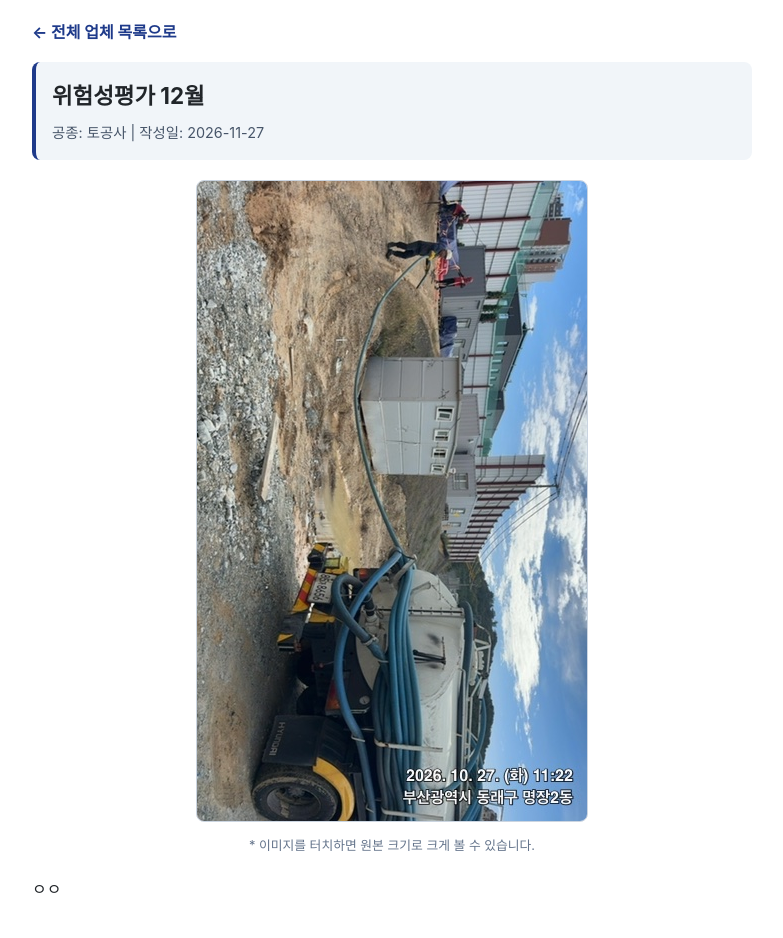
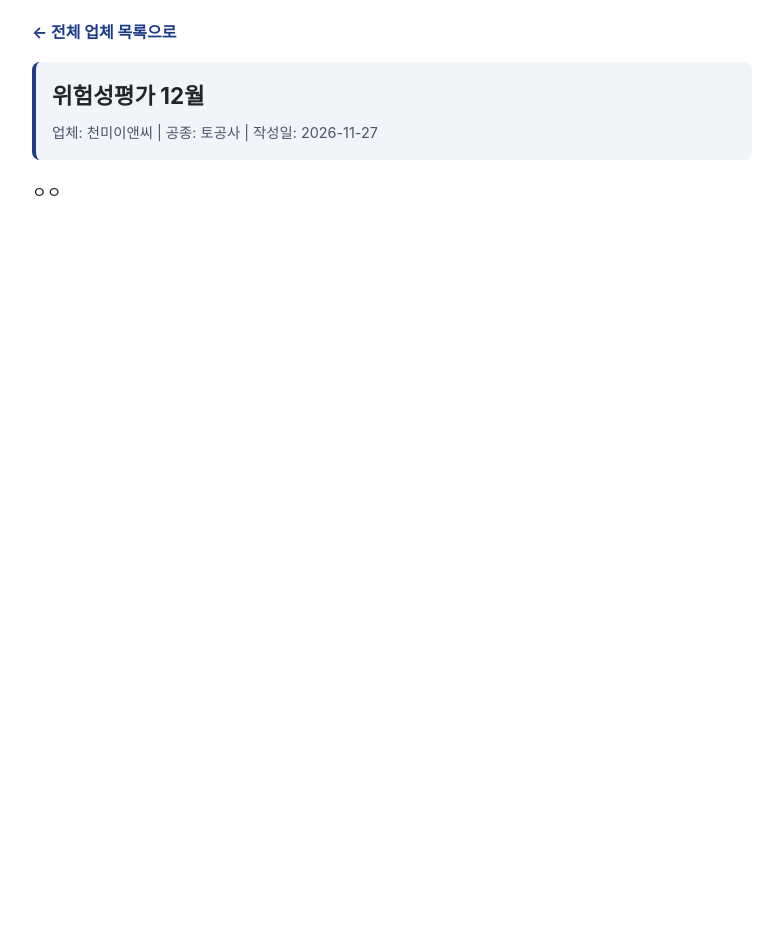
Before and after one commit to Coding-Safety/Coding-Safety.github.io, a Jekyll site: the page built from _posts/2026-11-27-115321.md, in a window 1280 px wide. Shown: the whole page, without its empty margins (248-1031 px from the left). Built offline with Jekyll 4.4.1, drawn with Linux system fonts in a browser that asks for light colours; after the commit the page ends 900 px from its top, so only the background shows below that.

Commit message:
Update post.html

```diff
--- a/_layouts/post.html
+++ b/_layouts/post.html
@@ -10,9 +10,10 @@
     .header-box { background: #f1f5f9; padding: 16px; border-radius: 8px; margin-bottom: 20px; border-left: 4px solid #1e3a8a; }
     h1 { margin: 0 0 8px 0; font-size: 1.4rem; }
     .meta { font-size: 0.9rem; color: #475569; }
-    .img-box { margin: 20px 0; text-align: center; }
-    .img-box img, .content img { max-width: 100%; height: auto; border: 1px solid #cbd5e1; border-radius: 8px; }
-    .img-guide { font-size: 0.8rem; color: #64748b; margin-top: 6px; }
+    .img-list { margin: 20px 0; }
+    .img-item { margin-bottom: 16px; text-align: center; }
+    .img-item img, .content img { max-width: 100%; height: auto; border: 1px solid #cbd5e1; border-radius: 8px; display: block; margin: 0 auto; }
+    .img-guide { font-size: 0.8rem; color: #64748b; text-align: center; margin-bottom: 12px; }
     table { width: 100%; border-collapse: collapse; margin: 16px 0; font-size: 0.95rem; }
     th, td { border: 1px solid #cbd5e1; padding: 10px; text-align: left; }
     th { background: #e2e8f0; }
@@ -22,15 +23,19 @@
   <a href="{{ '/' | relative_url }}" class="back-btn">← 전체 업체 목록으로</a>
   <div class="header-box">
     <h1>{{ page.title }}</h1>
-    <div class="meta">공종: {{ page.work_type }} | 작성일: {{ page.date | date: "%Y-%m-%d" }}</div>
+    <div class="meta">업체: {{ page.company }} | 공종: {{ page.work_type }} | 작성일: {{ page.date | date: "%Y-%m-%d" }}</div>
   </div>
 
-  {% if page.assessment_image %}
-  <div class="img-box">
-    <a href="{{ page.assessment_image | relative_url }}" target="_blank">
-      <img src="{{ page.assessment_image | relative_url }}" alt="{{ page.title }} 위험성평가표">
-    </a>
-    <div class="img-guide">* 이미지를 터치하면 원본 크기로 크게 볼 수 있습니다.</div>
+  {% if page.assessment_images %}
+  <div class="img-guide">* 이미지를 터치하면 원본 크기로 크게 볼 수 있습니다. (총 {{ page.assessment_images.size }}장)</div>
+  <div class="img-list">
+    {% for img in page.assessment_images %}
+    <div class="img-item">
+      <a href="{{ img | relative_url }}" target="_blank">
+        <img src="{{ img | relative_url }}" alt="{{ page.title }} 위험성평가표 {{ forloop.index }}">
+      </a>
+    </div>
+    {% endfor %}
   </div>
   {% endif %}
 
```
